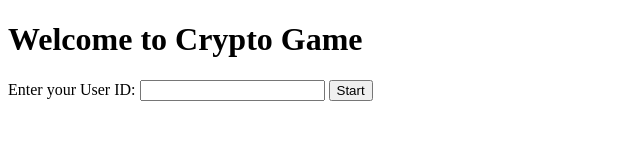
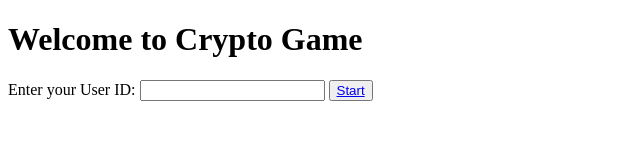
Before and after one commit to hacker-git-code/cryptobtc, a plain HTML site: page start.html in a window 1280 px wide. Shown: the full height of the page, 0-640 px from the left. Drawn offline with Linux system fonts and the light colour scheme.

Commit message:
start.html

```diff
--- a/start.html
+++ b/start.html
@@ -10,7 +10,7 @@
     <form method="POST">
         <label for="user_id">Enter your User ID:</label>
         <input type="text" id="user_id" name="user_id" required>
-        <button type="submit">Start</button>
+        <button type="submit"><a href="game.html">Start</a></button>
     </form>
 </body>
 </html>
```
